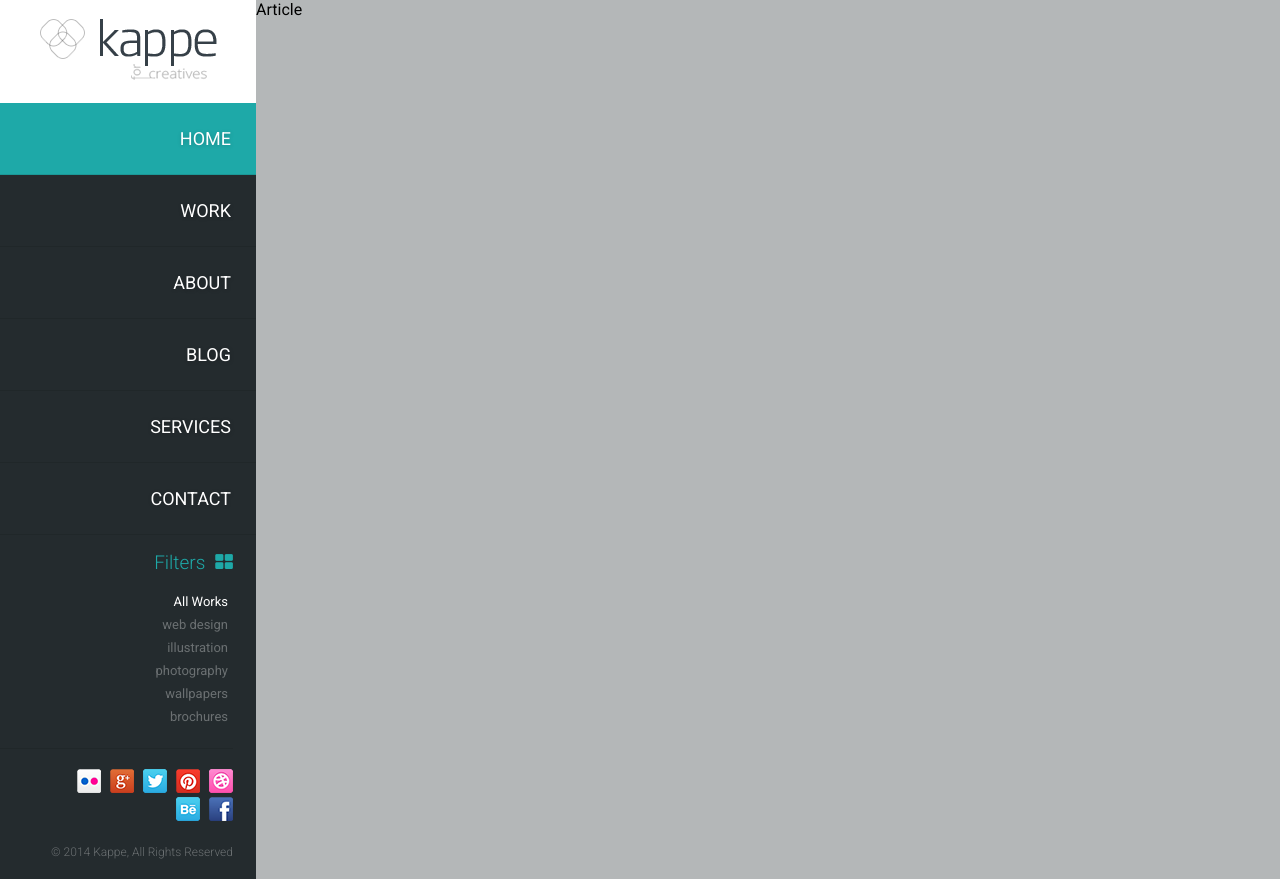
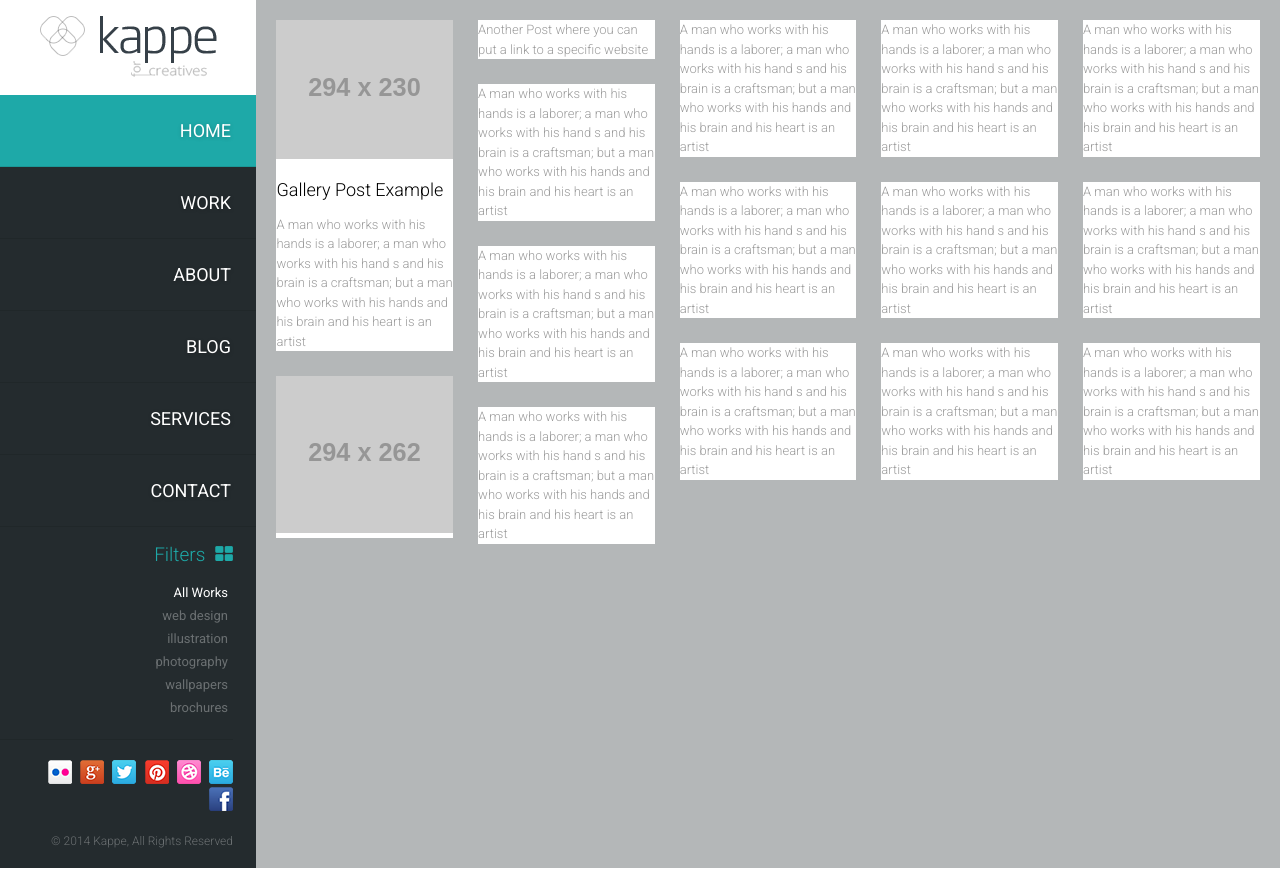
Before and after one commit to hsrtech/practical-css-layouts, a plain HTML site: page layout_01/index.html in a window 1280 px wide. Drawn offline with Linux system fonts and the light colour scheme; placeholder pictures from the web are drawn by us.

Commit message:
article section of page

```diff
--- a/layout_01/index.html
+++ b/layout_01/index.html
@@ -6,7 +6,6 @@
 
 <body>
   <div id="wrapper">
-	   <article id="mainArticle">Article</article>
 
 		<aside id="mainAside">
 			<header id="logoHeader"><a href="#"><img src="images/logo.png" alt="kappe for creatives" /></a></header>
@@ -44,5 +43,28 @@
 
 			<span class="copyright">&copy; 2014 Kappe, All Rights Reserved</span>
 		</aside>
+
+		<article id="mainArticle">
+			<div class="box">
+					<img src="http://via.placeholder.com/294x230" alt="" />
+				<h2>Gallery Post Example</h2>
+				<p>A man who works with his hands is a laborer; a man who works with his hand s and his brain is a craftsman; but a man who works with his hands and his brain and his heart is an artist</p>
+			</div>
+			<div class="box"><img src="http://via.placeholder.com/294x262" alt="" /></div>
+			<div class="box"><p>Another Post where you can
+					put a link to a specific website</p></div>
+			<div class="box"><p>A man who works with his hands is a laborer; a man who works with his hand s and his brain is a craftsman; but a man who works with his hands and his brain and his heart is an artist</p></div>
+			<div class="box"><p>A man who works with his hands is a laborer; a man who works with his hand s and his brain is a craftsman; but a man who works with his hands and his brain and his heart is an artist</p></div>
+			<div class="box"><p>A man who works with his hands is a laborer; a man who works with his hand s and his brain is a craftsman; but a man who works with his hands and his brain and his heart is an artist</p></div>
+			<div class="box"><p>A man who works with his hands is a laborer; a man who works with his hand s and his brain is a craftsman; but a man who works with his hands and his brain and his heart is an artist</p></div>
+			<div class="box"><p>A man who works with his hands is a laborer; a man who works with his hand s and his brain is a craftsman; but a man who works with his hands and his brain and his heart is an artist</p></div>
+			<div class="box"><p>A man who works with his hands is a laborer; a man who works with his hand s and his brain is a craftsman; but a man who works with his hands and his brain and his heart is an artist</p></div>
+			<div class="box"><p>A man who works with his hands is a laborer; a man who works with his hand s and his brain is a craftsman; but a man who works with his hands and his brain and his heart is an artist</p></div>
+			<div class="box"><p>A man who works with his hands is a laborer; a man who works with his hand s and his brain is a craftsman; but a man who works with his hands and his brain and his heart is an artist</p></div>
+			<div class="box"><p>A man who works with his hands is a laborer; a man who works with his hand s and his brain is a craftsman; but a man who works with his hands and his brain and his heart is an artist</p></div>
+			<div class="box"><p>A man who works with his hands is a laborer; a man who works with his hand s and his brain is a craftsman; but a man who works with his hands and his brain and his heart is an artist</p></div>
+			<div class="box"><p>A man who works with his hands is a laborer; a man who works with his hand s and his brain is a craftsman; but a man who works with his hands and his brain and his heart is an artist</p></div>
+			<div class="box"><p>A man who works with his hands is a laborer; a man who works with his hand s and his brain is a craftsman; but a man who works with his hands and his brain and his heart is an artist</p></div>
+		</article>
 	</div>
 </body>
--- a/layout_01/scss/partials/_default.scss
+++ b/layout_01/scss/partials/_default.scss
@@ -16,6 +16,8 @@ body {
 	margin: 0;
 	padding: 0;
 	font-family: 'Roboto', sans-serif;
+	font-weight: 300;
+	font-size: 13px;
   }
 
 a, a:visited, a:active, a:link {
@@ -42,6 +44,20 @@ p {
 	padding:0px;
 	margin-bottom:20px;
 	line-height: 1.5;
+	font-family: 'Roboto', sans-serif;
+	font-weight: 300;
+	font-size: 13px;
+}
+
+h1, h2, h3, h4, h5, h6 {
+	font-family: 'Roboto', sans-serif;
+	font-weight: 300;
+	color: $black;
+	margin-bottom: 15px;
+}
+
+h2 {
+	font-size: 18px;
 }
 
 // media
--- a/layout_01/scss/partials/_structure.scss
+++ b/layout_01/scss/partials/_structure.scss
@@ -8,5 +8,19 @@
 /* content section */
 #mainArticle {
     grid-area: article;
-	background: #b4b7b8;
+	background: $bggrey;
+
+	column-width: 20%;
+	column-count: 5;
+	column-gap: 25px;
+	padding: 2%;
+
 }
+
+.box {
+	background-color: $white;
+	color: $textcolor;
+	font-size: 150%;
+	margin-bottom: 25px;
+	break-inside: avoid;
+  }
--- a/layout_01/scss/partials/_variables.scss
+++ b/layout_01/scss/partials/_variables.scss
@@ -2,12 +2,16 @@
 
 
 	$white: #fff;
+	$black: #000;
 	$darkgrey: #242b2e;
+	$bggrey: #b4b7b8;
 	$lightgrey: #6b7072;
 
 	$lightblack: rgba(0, 0, 0, 0.1);
 	$lightwhite: rgba(255, 255, 255, 0.1);
 
+	$textcolor: #9c9c9c;
+
 
 //  HOVER COLORS ..
 
```
Also changed, not shown: layout_01/css/style.css, layout_01/images/img-post.jpg (added), 1 other file.
